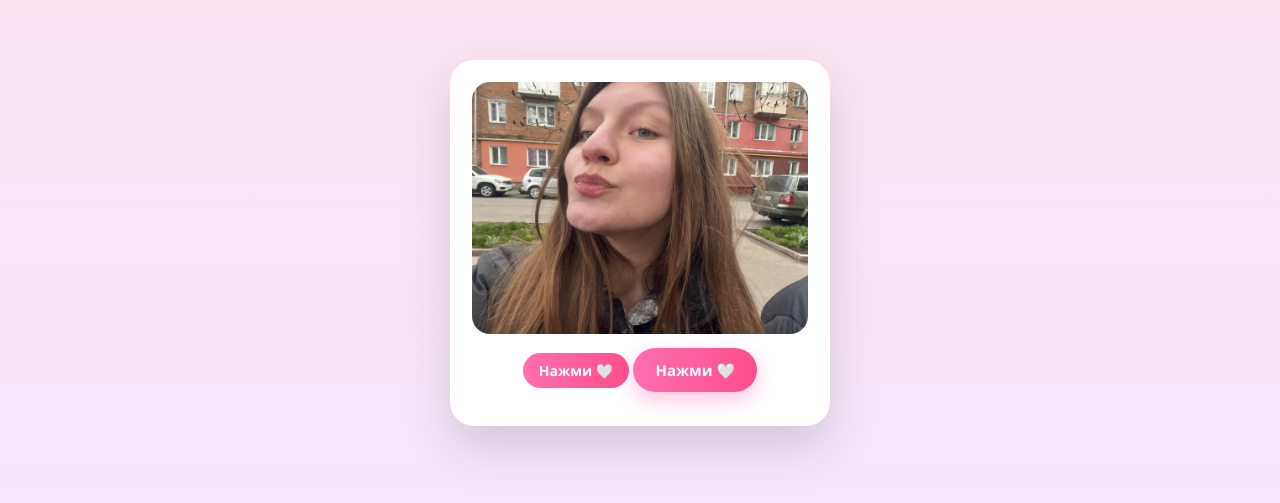
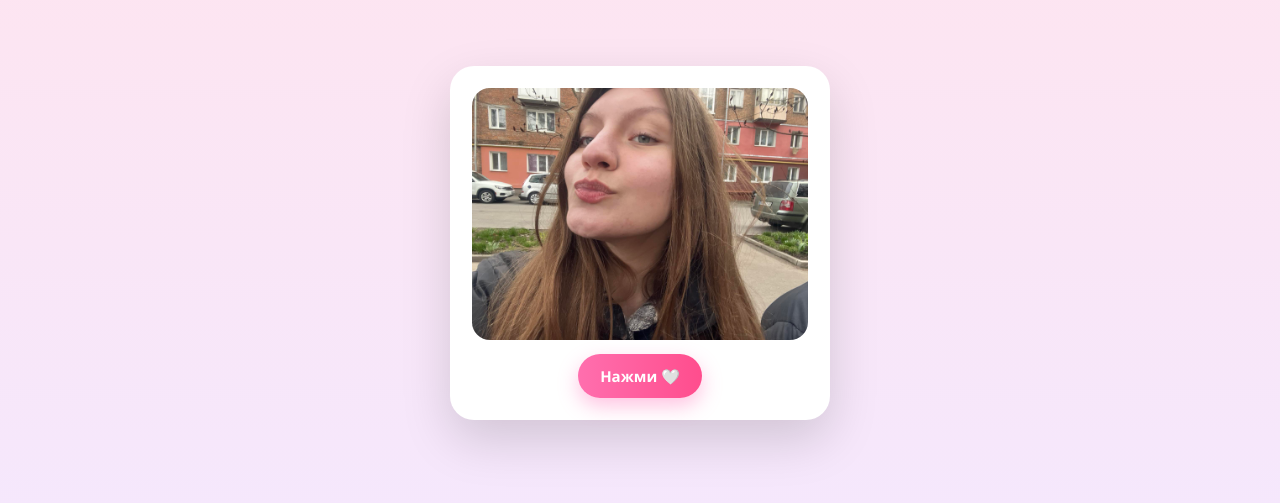
Before and after one commit to Dima250812/For-Nixxxxylya, a plain HTML site: page index.html in a window 1280 px wide. Shown: the part 157-660 px from the top of the page. Drawn offline with Linux system fonts and the light colour scheme.

Commit message:
Update index.html

```diff
--- a/index.html
+++ b/index.html
@@ -102,8 +102,6 @@
       <img src="photo.jpg" alt="Никуся">
     </div>
 
-    <div class="title">Нажми 🤍</div>
-
     <button onclick="start()">Нажми 🤍</button>
 
     <div class="text" id="text"></div><span class="cursor" id="cursor" style="display:none"></span>
```
